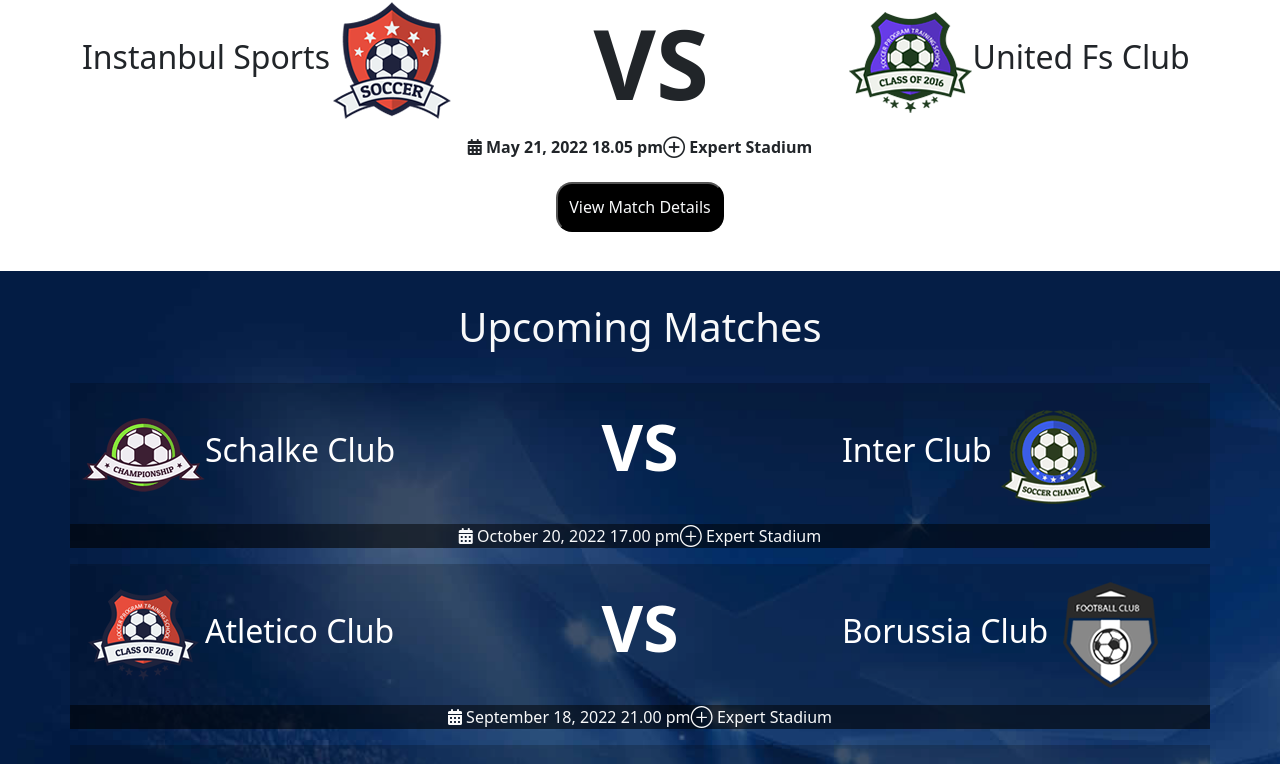
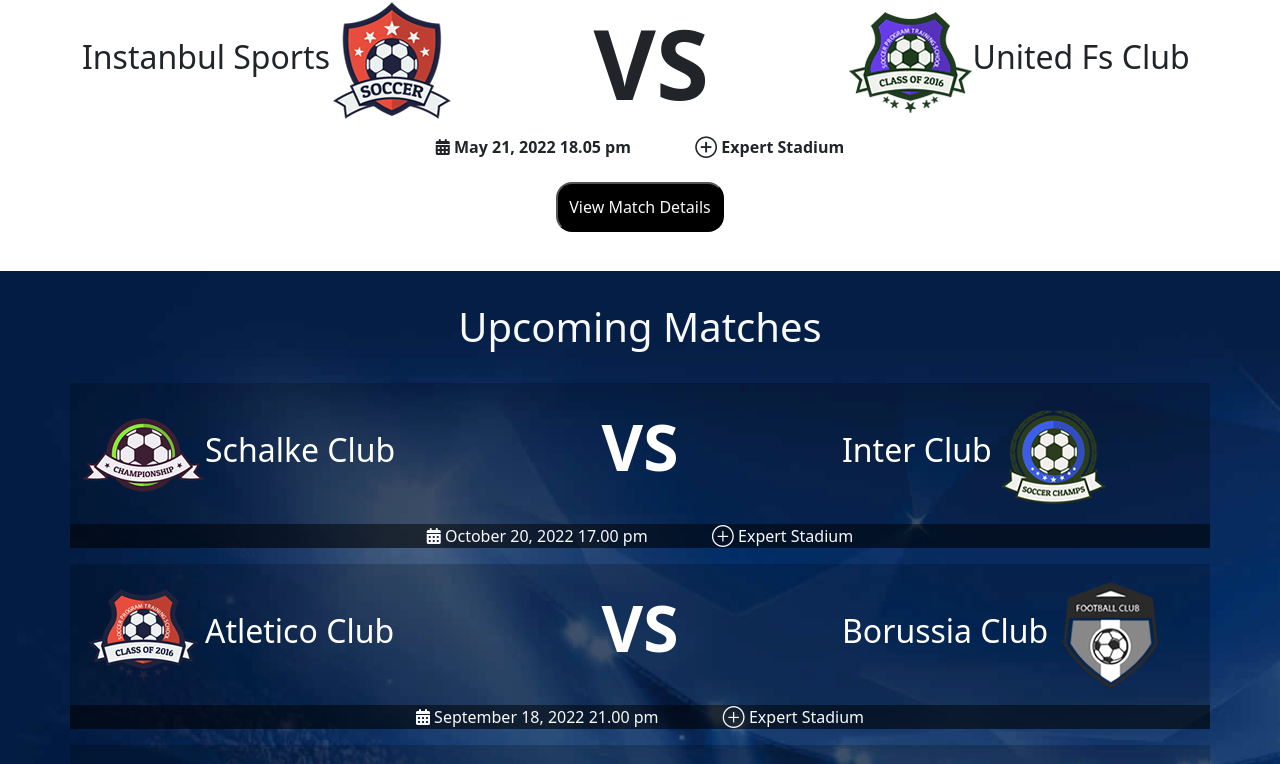
Before and after one commit to AlessioAbbati/proj-html-vuejs, a Vue app: page / in a window 1280 px wide. Shown: the part 665-1429 px from the top of the page. Built offline with nearby package versions, Linux system fonts and the light colour scheme.

Commit message:
mod padding in span matches

```diff
--- a/src/components/AppMatchDay.vue
+++ b/src/components/AppMatchDay.vue
@@ -58,6 +58,9 @@ export default {
   }
   .info {
     font-weight: 700;
+    span {
+        padding-inline: 2rem;
+    }
   }
   .btn {
     margin: 1rem 0 2rem 0;
--- a/src/components/AppMatches.vue
+++ b/src/components/AppMatches.vue
@@ -59,6 +59,9 @@ export default {
   }
   .info {
     background-color: rgba($color: #000000, $alpha: 0.5);
+    span {
+      padding-inline: 2rem;
+    }
   }
 }
 </style>
```
